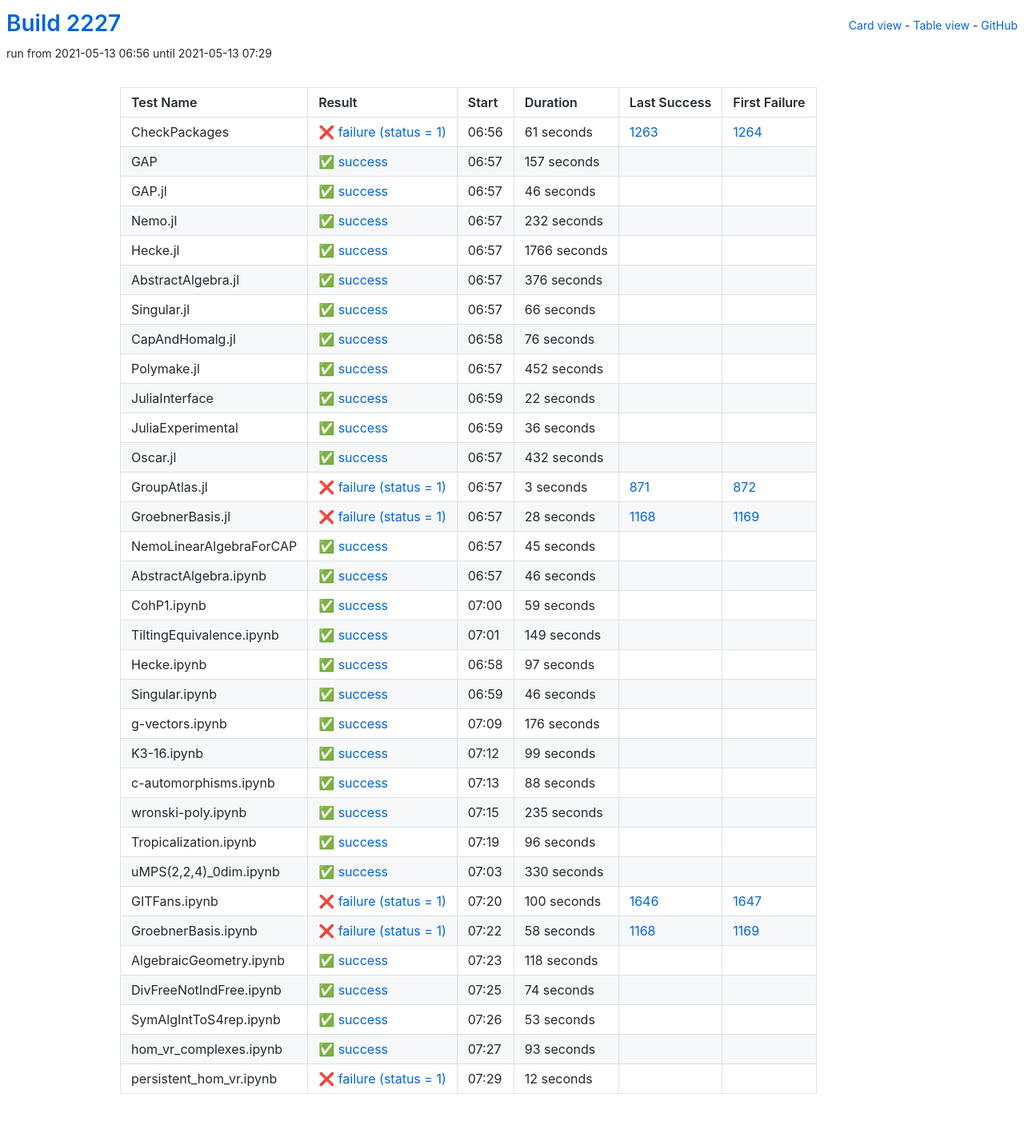
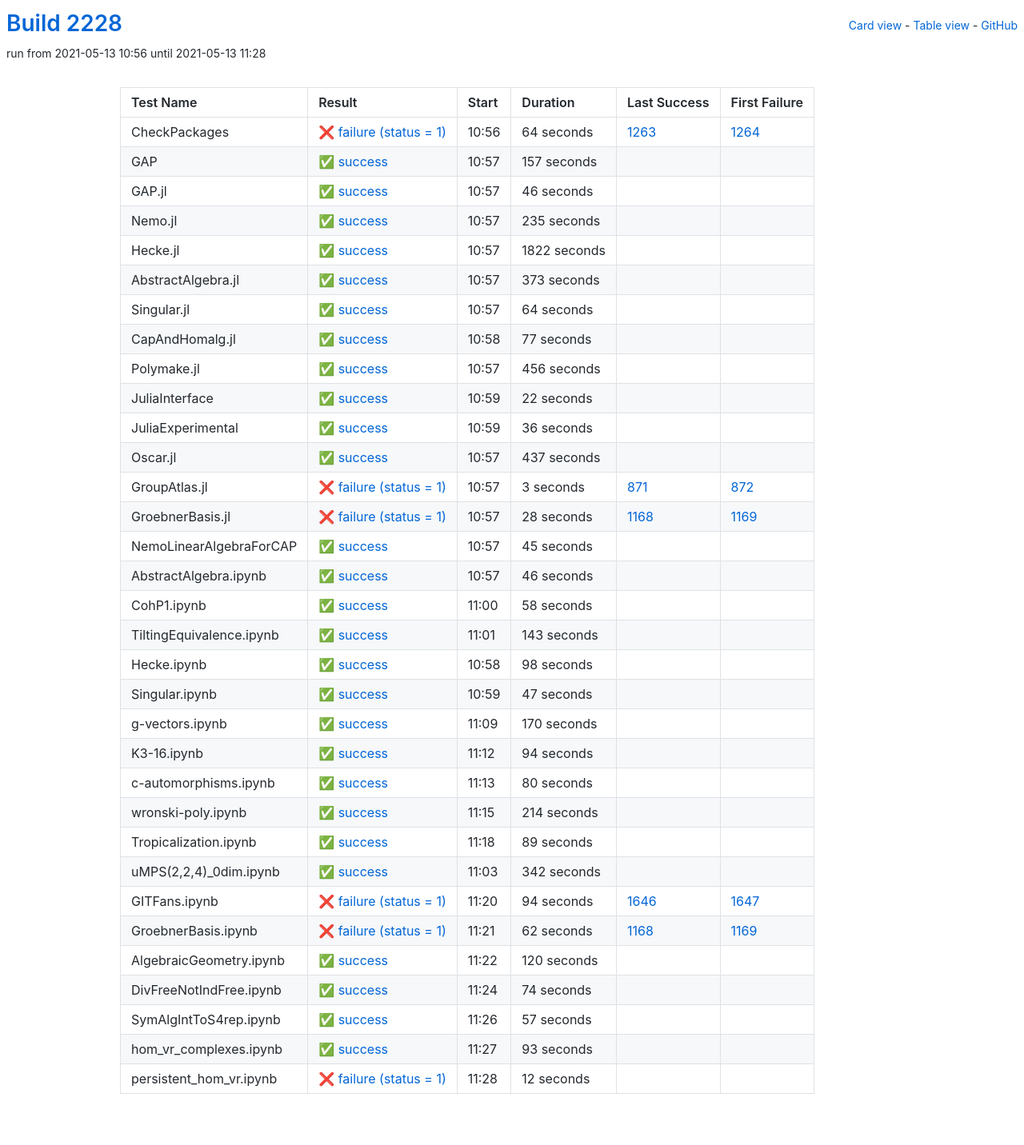
Before and after one commit to oscar-system/oscar-ci-status-stable, a Jekyll site: the page built from table.html, in a window 1280 px wide. Shown: the whole page at 80% size. Built offline with Jekyll 4.4.1, drawn with Linux system fonts in a browser that asks for light colours.

Commit message:
Build #2228

```diff
--- a/_data/ci.yml
+++ b/_data/ci.yml
@@ -1,6 +1,6 @@
 ---
-build: 2227
-build_url: https://oscarci.mathematik.uni-kl.de/job/oscar-stable/2227/
+build: 2228
+build_url: https://oscarci.mathematik.uni-kl.de/job/oscar-stable/2228/
 job: oscar-stable
 organization: oscar-system
 repo: oscar-ci-status-stable
@@ -8,20 +8,20 @@ repourl: https://github.com/oscar-system/oscar-ci-status-stable
 tests:
 - name: CheckPackages
   id: checkpackages
-  log: https://oscarci.mathematik.uni-kl.de/job/oscar-stable/2227/artifact/logs/build-2227/CheckPackages.log
-  start: 2021-05-13 06:56
+  log: https://oscarci.mathematik.uni-kl.de/job/oscar-stable/2228/artifact/logs/build-2228/CheckPackages.log
+  start: 2021-05-13 10:56
   success: false
   exitcode: 1
   status: failure
-  duration: 61
+  duration: 64
   last_success: 1263
   last_success_url: https://oscarci.mathematik.uni-kl.de/job/oscar-stable/1263/
   first_failure: 1264
   first_failure_url: https://oscarci.mathematik.uni-kl.de/job/oscar-stable/1264/
 - name: GAP
   id: gap
-  log: https://oscarci.mathematik.uni-kl.de/job/oscar-stable/2227/artifact/logs/build-2227/GAP.log
-  start: 2021-05-13 06:57
+  log: https://oscarci.mathematik.uni-kl.de/job/oscar-stable/2228/artifact/logs/build-2228/GAP.log
+  start: 2021-05-13 10:57
   success: true
   exitcode: 0
   status: success
@@ -32,8 +32,8 @@ tests:
   first_failure_url:
 - name: GAP.jl
   id: gap-jl
-  log: https://oscarci.mathematik.uni-kl.de/job/oscar-stable/2227/artifact/logs/build-2227/GAP.jl.log
-  start: 2021-05-13 06:57
+  log: https://oscarci.mathematik.uni-kl.de/job/oscar-stable/2228/artifact/logs/build-2228/GAP.jl.log
+  start: 2021-05-13 10:57
   success: true
   exitcode: 0
   status: success
@@ -44,80 +44,80 @@ tests:
   first_failure_url:
 - name: Nemo.jl
   id: nemo-jl
-  log: https://oscarci.mathematik.uni-kl.de/job/oscar-stable/2227/artifact/logs/build-2227/Nemo.jl.log
-  start: 2021-05-13 06:57
+  log: https://oscarci.mathematik.uni-kl.de/job/oscar-stable/2228/artifact/logs/build-2228/Nemo.jl.log
+  start: 2021-05-13 10:57
   success: true
   exitcode: 0
   status: success
-  duration: 232
+  duration: 235
   last_success: false
   last_success_url:
   first_failure: false
   first_failure_url:
 - name: Hecke.jl
   id: hecke-jl
-  log: https://oscarci.mathematik.uni-kl.de/job/oscar-stable/2227/artifact/logs/build-2227/Hecke.jl.log
-  start: 2021-05-13 06:57
+  log: https://oscarci.mathematik.uni-kl.de/job/oscar-stable/2228/artifact/logs/build-2228/Hecke.jl.log
+  start: 2021-05-13 10:57
   success: true
   exitcode: 0
   status: success
-  duration: 1766
+  duration: 1822
   last_success: false
   last_success_url:
   first_failure: false
   first_failure_url:
 - name: AbstractAlgebra.jl
   id: abstractalgebra-jl
-  log: https://oscarci.mathematik.uni-kl.de/job/oscar-stable/2227/artifact/logs/build-2227/AbstractAlgebra.jl.log
-  start: 2021-05-13 06:57
+  log: https://oscarci.mathematik.uni-kl.de/job/oscar-stable/2228/artifact/logs/build-2228/AbstractAlgebra.jl.log
+  start: 2021-05-13 10:57
   success: true
   exitcode: 0
   status: success
-  duration: 376
+  duration: 373
   last_success: false
   last_success_url:
   first_failure: false
   first_failure_url:
 - name: Singular.jl
   id: singular-jl
-  log: https://oscarci.mathematik.uni-kl.de/job/oscar-stable/2227/artifact/logs/build-2227/Singular.jl.log
-  start: 2021-05-13 06:57
+  log: https://oscarci.mathematik.uni-kl.de/job/oscar-stable/2228/artifact/logs/build-2228/Singular.jl.log
+  start: 2021-05-13 10:57
   success: true
   exitcode: 0
   status: success
-  duration: 66
+  duration: 64
   last_success: false
   last_success_url:
   first_failure: false
   first_failure_url:
 - name: CapAndHomalg.jl
   id: capandhomalg-jl
-  log: https://oscarci.mathematik.uni-kl.de/job/oscar-stable/2227/artifact/logs/build-2227/CapAndHomalg.jl.log
-  start: 2021-05-13 06:58
+  log: https://oscarci.mathematik.uni-kl.de/job/oscar-stable/2228/artifact/logs/build-2228/CapAndHomalg.jl.log
+  start: 2021-05-13 10:58
   success: true
   exitcode: 0
   status: success
-  duration: 76
+  duration: 77
   last_success: false
   last_success_url:
   first_failure: false
   first_failure_url:
 - name: Polymake.jl
   id: polymake-jl
-  log: https://oscarci.mathematik.uni-kl.de/job/oscar-stable/2227/artifact/logs/build-2227/Polymake.jl.log
-  start: 2021-05-13 06:57
+  log: https://oscarci.mathematik.uni-kl.de/job/oscar-stable/2228/artifact/logs/build-2228/Polymake.jl.log
+  start: 2021-05-13 10:57
   success: true
   exitcode: 0
   status: success
-  duration: 452
+  duration: 456
   last_success: false
   last_success_url:
   first_failure: false
   first_failure_url:
 - name: JuliaInterface
   id: juliainterface
-  log: https://oscarci.mathematik.uni-kl.de/job/oscar-stable/2227/artifact/logs/build-2227/JuliaInterface.log
-  start: 2021-05-13 06:59
+  log: https://oscarci.mathematik.uni-kl.de/job/oscar-stable/2228/artifact/logs/build-2228/JuliaInterface.log
+  start: 2021-05-13 10:59
   success: true
   exitcode: 0
   status: success
@@ -128,8 +128,8 @@ tests:
   first_failure_url:
 - name: JuliaExperimental
   id: juliaexperimental
-  log: https://oscarci.mathematik.uni-kl.de/job/oscar-stable/2227/artifact/logs/build-2227/JuliaExperimental.log
-  start: 2021-05-13 06:59
+  log: https://oscarci.mathematik.uni-kl.de/job/oscar-stable/2228/artifact/logs/build-2228/JuliaExperimental.log
+  start: 2021-05-13 10:59
   success: true
   exitcode: 0
   status: success
@@ -140,20 +140,20 @@ tests:
   first_failure_url:
 - name: Oscar.jl
   id: oscar-jl
-  log: https://oscarci.mathematik.uni-kl.de/job/oscar-stable/2227/artifact/logs/build-2227/Oscar.jl.log
-  start: 2021-05-13 06:57
+  log: https://oscarci.mathematik.uni-kl.de/job/oscar-stable/2228/artifact/logs/build-2228/Oscar.jl.log
+  start: 2021-05-13 10:57
   success: true
   exitcode: 0
   status: success
-  duration: 432
+  duration: 437
   last_success: false
   last_success_url:
   first_failure: false
   first_failure_url:
 - name: GroupAtlas.jl
   id: groupatlas-jl
-  log: https://oscarci.mathematik.uni-kl.de/job/oscar-stable/2227/artifact/logs/build-2227/GroupAtlas.jl.log
-  start: 2021-05-13 06:57
+  log: https://oscarci.mathematik.uni-kl.de/job/oscar-stable/2228/artifact/logs/build-2228/GroupAtlas.jl.log
+  start: 2021-05-13 10:57
   success: false
   exitcode: 1
   status: failure
@@ -164,8 +164,8 @@ tests:
   first_failure_url: https://oscarci.mathematik.uni-kl.de/job/oscar-stable/872/
 - name: GroebnerBasis.jl
   id: groebnerbasis-jl
-  log: https://oscarci.mathematik.uni-kl.de/job/oscar-stable/2227/artifact/logs/build-2227/GroebnerBasis.jl.log
-  start: 2021-05-13 06:57
+  log: https://oscarci.mathematik.uni-kl.de/job/oscar-stable/2228/artifact/logs/build-2228/GroebnerBasis.jl.log
+  start: 2021-05-13 10:57
   success: false
   exitcode: 1
   status: failure
@@ -176,8 +176,8 @@ tests:
   first_failure_url: https://oscarci.mathematik.uni-kl.de/job/oscar-stable/1169/
 - name: NemoLinearAlgebraForCAP
   id: nemolinearalgebraforcap
-  log: https://oscarci.mathematik.uni-kl.de/job/oscar-stable/2227/artifact/logs/build-2227/NemoLinearAlgebraForCAP.log
-  start: 2021-05-13 06:57
+  log: https://oscarci.mathematik.uni-kl.de/job/oscar-stable/2228/artifact/logs/build-2228/NemoLinearAlgebraForCAP.log
+  start: 2021-05-13 10:57
   success: true
   exitcode: 0
   status: success
@@ -188,8 +188,8 @@ tests:
   first_failure_url:
 - name: AbstractAlgebra.ipynb
   id: abstractalgebra-ipynb
-  log: https://oscarci.mathematik.uni-kl.de/job/oscar-stable/2227/artifact/logs/build-2227/AbstractAlgebra.ipynb.log
-  start: 2021-05-13 06:57
+  log: https://oscarci.mathematik.uni-kl.de/job/oscar-stable/2228/artifact/logs/build-2228/AbstractAlgebra.ipynb.log
+  start: 2021-05-13 10:57
   success: true
   exitcode: 0
   status: success
@@ -200,164 +200,164 @@ tests:
   first_failure_url:
 - name: CohP1.ipynb
   id: cohp1-ipynb
-  log: https://oscarci.mathematik.uni-kl.de/job/oscar-stable/2227/artifact/logs/build-2227/CohP1.ipynb.log
-  start: 2021-05-13 07:00
+  log: https://oscarci.mathematik.uni-kl.de/job/oscar-stable/2228/artifact/logs/build-2228/CohP1.ipynb.log
+  start: 2021-05-13 11:00
   success: true
   exitcode: 0
   status: success
-  duration: 59
+  duration: 58
   last_success: false
   last_success_url:
   first_failure: false
   first_failure_url:
 - name: TiltingEquivalence.ipynb
   id: tiltingequivalence-ipynb
-  log: https://oscarci.mathematik.uni-kl.de/job/oscar-stable/2227/artifact/logs/build-2227/TiltingEquivalence.ipynb.log
-  start: 2021-05-13 07:01
+  log: https://oscarci.mathematik.uni-kl.de/job/oscar-stable/2228/artifact/logs/build-2228/TiltingEquivalence.ipynb.log
+  start: 2021-05-13 11:01
   success: true
   exitcode: 0
   status: success
-  duration: 149
+  duration: 143
   last_success: false
   last_success_url:
   first_failure: false
   first_failure_url:
 - name: Hecke.ipynb
   id: hecke-ipynb
-  log: https://oscarci.mathematik.uni-kl.de/job/oscar-stable/2227/artifact/logs/build-2227/Hecke.ipynb.log
-  start: 2021-05-13 06:58
+  log: https://oscarci.mathematik.uni-kl.de/job/oscar-stable/2228/artifact/logs/build-2228/Hecke.ipynb.log
+  start: 2021-05-13 10:58
   success: true
   exitcode: 0
   status: success
-  duration: 97
+  duration: 98
   last_success: false
   last_success_url:
   first_failure: false
   first_failure_url:
 - name: Singular.ipynb
   id: singular-ipynb
-  log: https://oscarci.mathematik.uni-kl.de/job/oscar-stable/2227/artifact/logs/build-2227/Singular.ipynb.log
-  start: 2021-05-13 06:59
+  log: https://oscarci.mathematik.uni-kl.de/job/oscar-stable/2228/artifact/logs/build-2228/Singular.ipynb.log
+  start: 2021-05-13 10:59
   success: true
   exitcode: 0
   status: success
-  duration: 46
+  duration: 47
   last_success: false
   last_success_url:
   first_failure: false
   first_failure_url:
 - name: g-vectors.ipynb
   id: g-vectors-ipynb
-  log: https://oscarci.mathematik.uni-kl.de/job/oscar-stable/2227/artifact/logs/build-2227/g-vectors.ipynb.log
-  start: 2021-05-13 07:09
+  log: https://oscarci.mathematik.uni-kl.de/job/oscar-stable/2228/artifact/logs/build-2228/g-vectors.ipynb.log
+  start: 2021-05-13 11:09
   success: true
   exitcode: 0
   status: success
-  duration: 176
+  duration: 170
   last_success: false
   last_success_url:
   first_failure: false
   first_failure_url:
 - name: K3-16.ipynb
   id: k3-16-ipynb
-  log: https://oscarci.mathematik.uni-kl.de/job/oscar-stable/2227/artifact/logs/build-2227/K3-16.ipynb.log
-  start: 2021-05-13 07:12
+  log: https://oscarci.mathematik.uni-kl.de/job/oscar-stable/2228/artifact/logs/build-2228/K3-16.ipynb.log
+  start: 2021-05-13 11:12
   success: true
   exitcode: 0
   status: success
-  duration: 99
+  duration: 94
   last_success: false
   last_success_url:
   first_failure: false
   first_failure_url:
 - name: c-automorphisms.ipynb
   id: c-automorphisms-ipynb
-  log: https://oscarci.mathematik.uni-kl.de/job/oscar-stable/2227/artifact/logs/build-2227/c-automorphisms.ipynb.log
-  start: 2021-05-13 07:13
+  log: https://oscarci.mathematik.uni-kl.de/job/oscar-stable/2228/artifact/logs/build-2228/c-automorphisms.ipynb.log
+  start: 2021-05-13 11:13
   success: true
   exitcode: 0
   status: success
-  duration: 88
+  duration: 80
   last_success: false
   last_success_url:
   first_failure: false
   first_failure_url:
 - name: wronski-poly.ipynb
   id: wronski-poly-ipynb
-  log: https://oscarci.mathematik.uni-kl.de/job/oscar-stable/2227/artifact/logs/build-2227/wronski-poly.ipynb.log
-  start: 2021-05-13 07:15
+  log: https://oscarci.mathematik.uni-kl.de/job/oscar-stable/2228/artifact/logs/build-2228/wronski-poly.ipynb.log
+  start: 2021-05-13 11:15
   success: true
   exitcode: 0
   status: success
-  duration: 235
+  duration: 214
   last_success: false
   last_success_url:
   first_failure: false
   first_failure_url:
 - name: Tropicalization.ipynb
   id: tropicalization-ipynb
-  log: https://oscarci.mathematik.uni-kl.de/job/oscar-stable/2227/artifact/logs/build-2227/Tropicalization.ipynb.log
-  start: 2021-05-13 07:19
+  log: https://oscarci.mathematik.uni-kl.de/job/oscar-stable/2228/artifact/logs/build-2228/Tropicalization.ipynb.log
+  start: 2021-05-13 11:18
   success: true
   exitcode: 0
   status: success
-  duration: 96
+  duration: 89
   last_success: false
   last_success_url:
   first_failure: false
   first_failure_url:
 - name: uMPS(2,2,4)_0dim.ipynb
   id: umps-2-2-4-0dim-ipynb
-  log: https://oscarci.mathematik.uni-kl.de/job/oscar-stable/2227/artifact/logs/build-2227/uMPS-2-2-4-_0dim.ipynb.log
-  start: 2021-05-13 07:03
+  log: https://oscarci.mathematik.uni-kl.de/job/oscar-stable/2228/artifact/logs/build-2228/uMPS-2-2-4-_0dim.ipynb.log
+  start: 2021-05-13 11:03
   success: true
   exitcode: 0
   status: success
-  duration: 330
+  duration: 342
   last_success: false
   last_success_url:
   first_failure: false
   first_failure_url:
 - name: GITFans.ipynb
   id: gitfans-ipynb
-  log: https://oscarci.mathematik.uni-kl.de/job/oscar-stable/2227/artifact/logs/build-2227/GITFans.ipynb.log
-  start: 2021-05-13 07:20
+  log: https://oscarci.mathematik.uni-kl.de/job/oscar-stable/2228/artifact/logs/build-2228/GITFans.ipynb.log
+  start: 2021-05-13 11:20
   success: false
   exitcode: 1
   status: failure
-  duration: 100
+  duration: 94
   last_success: 1646
   last_success_url: https://oscarci.mathematik.uni-kl.de/job/oscar-stable/1646/
   first_failure: 1647
   first_failure_url: https://oscarci.mathematik.uni-kl.de/job/oscar-stable/1647/
 - name: GroebnerBasis.ipynb
   id: groebnerbasis-ipynb
-  log: https://oscarci.mathematik.uni-kl.de/job/oscar-stable/2227/artifact/logs/build-2227/GroebnerBasis.ipynb.log
-  start: 2021-05-13 07:22
+  log: https://oscarci.mathematik.uni-kl.de/job/oscar-stable/2228/artifact/logs/build-2228/GroebnerBasis.ipynb.log
+  start: 2021-05-13 11:21
   success: false
   exitcode: 1
   status: failure
-  duration: 58
+  duration: 62
   last_success: 1168
   last_success_url: https://oscarci.mathematik.uni-kl.de/job/oscar-stable/1168/
   first_failure: 1169
   first_failure_url: https://oscarci.mathematik.uni-kl.de/job/oscar-stable/1169/
 - name: AlgebraicGeometry.ipynb
   id: algebraicgeometry-ipynb
-  log: https://oscarci.mathematik.uni-kl.de/job/oscar-stable/2227/artifact/logs/build-2227/AlgebraicGeometry.ipynb.log
-  start: 2021-05-13 07:23
+  log: https://oscarci.mathematik.uni-kl.de/job/oscar-stable/2228/artifact/logs/build-2228/AlgebraicGeometry.ipynb.log
+  start: 2021-05-13 11:22
   success: true
   exitcode: 0
   status: success
-  duration: 118
+  duration: 120
   last_success: false
   last_success_url:
   first_failure: false
   first_failure_url:
 - name: DivFreeNotIndFree.ipynb
   id: divfreenotindfree-ipynb
-  log: https://oscarci.mathematik.uni-kl.de/job/oscar-stable/2227/artifact/logs/build-2227/DivFreeNotIndFree.ipynb.log
-  start: 2021-05-13 07:25
+  log: https://oscarci.mathematik.uni-kl.de/job/oscar-stable/2228/artifact/logs/build-2228/DivFreeNotIndFree.ipynb.log
+  start: 2021-05-13 11:24
   success: true
   exitcode: 0
   status: success
@@ -368,20 +368,20 @@ tests:
   first_failure_url:
 - name: SymAlgIntToS4rep.ipynb
   id: symalginttos4rep-ipynb
-  log: https://oscarci.mathematik.uni-kl.de/job/oscar-stable/2227/artifact/logs/build-2227/SymAlgIntToS4rep.ipynb.log
-  start: 2021-05-13 07:26
+  log: https://oscarci.mathematik.uni-kl.de/job/oscar-stable/2228/artifact/logs/build-2228/SymAlgIntToS4rep.ipynb.log
+  start: 2021-05-13 11:26
   success: true
   exitcode: 0
   status: success
-  duration: 53
+  duration: 57
   last_success: false
   last_success_url:
   first_failure: false
   first_failure_url:
 - name: hom_vr_complexes.ipynb
   id: hom-vr-complexes-ipynb
-  log: https://oscarci.mathematik.uni-kl.de/job/oscar-stable/2227/artifact/logs/build-2227/hom_vr_complexes.ipynb.log
-  start: 2021-05-13 07:27
+  log: https://oscarci.mathematik.uni-kl.de/job/oscar-stable/2228/artifact/logs/build-2228/hom_vr_complexes.ipynb.log
+  start: 2021-05-13 11:27
   success: true
   exitcode: 0
   status: success
@@ -392,8 +392,8 @@ tests:
   first_failure_url:
 - name: persistent_hom_vr.ipynb
   id: persistent-hom-vr-ipynb
-  log: https://oscarci.mathematik.uni-kl.de/job/oscar-stable/2227/artifact/logs/build-2227/persistent_hom_vr.ipynb.log
-  start: 2021-05-13 07:29
+  log: https://oscarci.mathematik.uni-kl.de/job/oscar-stable/2228/artifact/logs/build-2228/persistent_hom_vr.ipynb.log
+  start: 2021-05-13 11:28
   success: false
   exitcode: 1
   status: failure
```
Also changed, not shown: README.md.
